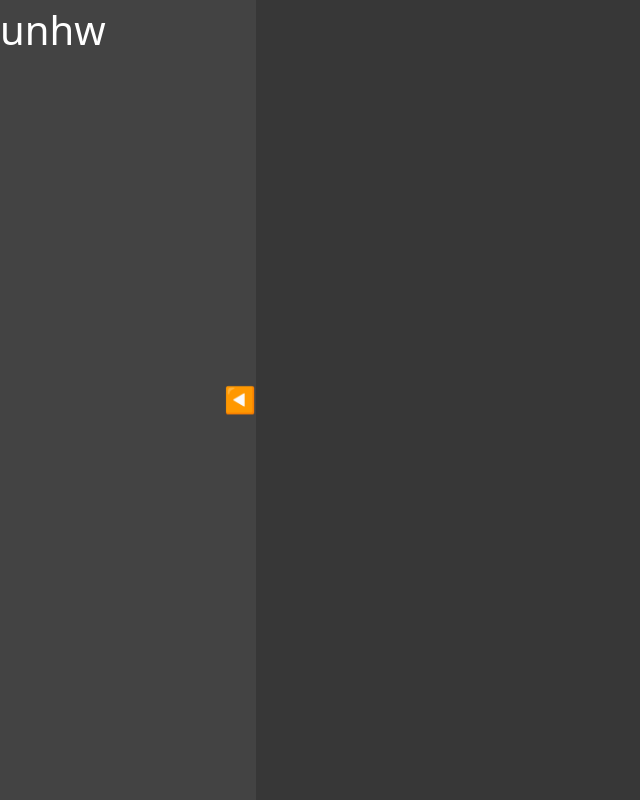
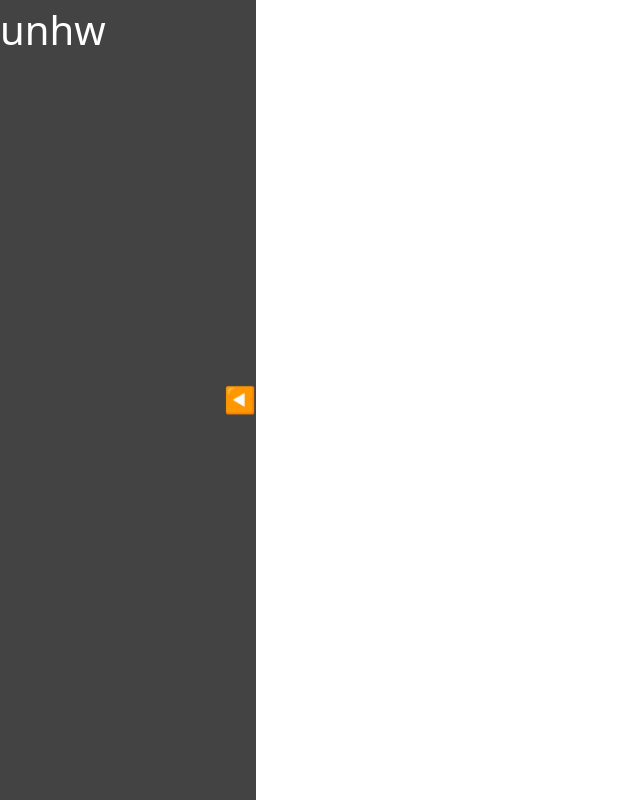
Before and after one commit to csm009177/unhw, a Next.js app: page / in a window 1280 px wide. Shown: the whole page, without its empty margins (0-640 px from the left). Built offline with nearby package versions, Linux system fonts and the light colour scheme.

Commit message:
아이템 인덱스에 따라 따로 저장되도록 시도

```diff
--- a/app/(pages)/[id]/layout.tsx
+++ b/app/(pages)/[id]/layout.tsx
@@ -8,12 +8,9 @@ import { useRouter } from "next/navigation";
 import ToggleLeftVar from "../../ui/ToggleLeftVar";
 import { selectContext, openContext } from "../../context/styleContext";
 import { devNull } from "os";
+import MainSelectShow from '../../ui/MainSelectShow';
 
 export default function MainLayout({ children }: ChildrenProps) {
-  const [showLobby, setShowLobby] = useState(true); // 변수명 수정
-  const pathname = usePathname();
-  const [isOpen, setIsOpen] = useState(true);
-  const [selectedItemIndex, setSelectedItemIndex] = useState(null);
 
   // useEffect(() => {
   //   const token = localStorage.getItem("jwtToken");
@@ -25,6 +22,7 @@ export default function MainLayout({ children }: ChildrenProps) {
   // }, [pathname]);
 
   return ( <div style={{width:"100%"}}>
+    <MainSelectShow/>
     { children }
   </div>);
 }
--- a/app/(pages)/[id]/page.tsx
+++ b/app/(pages)/[id]/page.tsx
@@ -7,5 +7,7 @@ import { selectContext } from "@/app/context/styleContext";
 
 export default function ItemPage() {
 
-  return <MainSelectShow />;
+  return (
+    <div></div>
+  );
 }
--- a/app/ui/MainSelectShow.tsx
+++ b/app/ui/MainSelectShow.tsx
@@ -20,6 +20,7 @@ export default function MainSelectShow() {
   }, [selectedItemIndex, router]);
 
   const handleChatSubmit = async (e: React.FormEvent<HTMLFormElement>) => {
+    e.preventDefault();
     try {
       await fetch('/pmpForm', {
         method: "POST",
```
